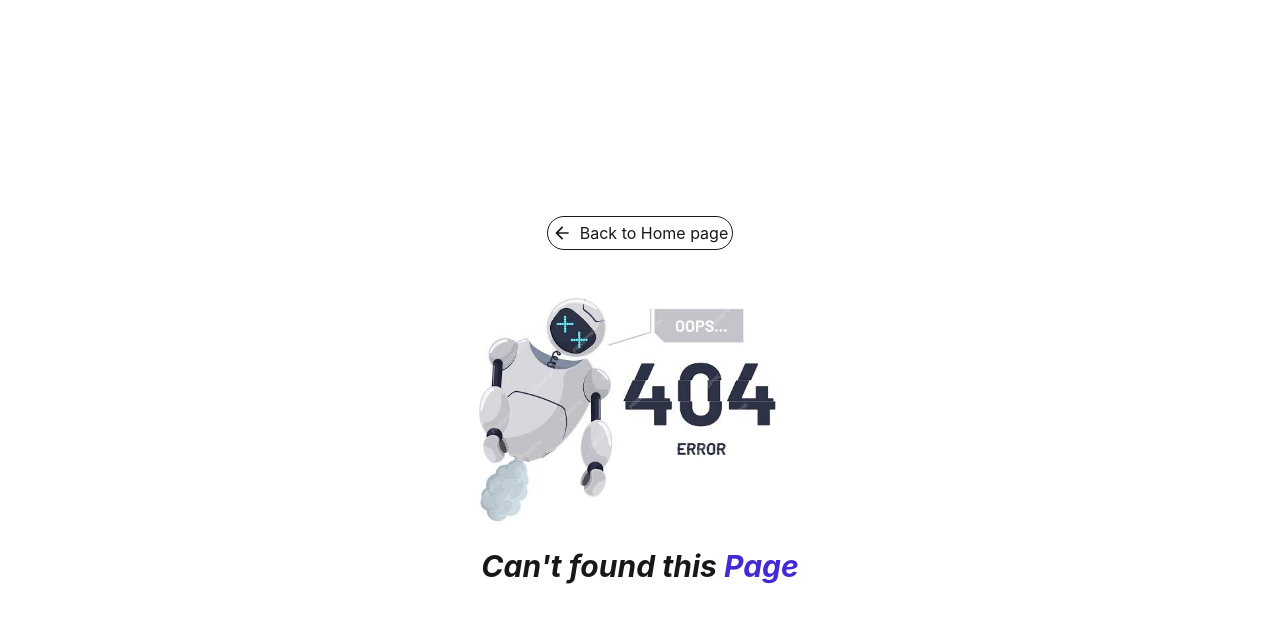
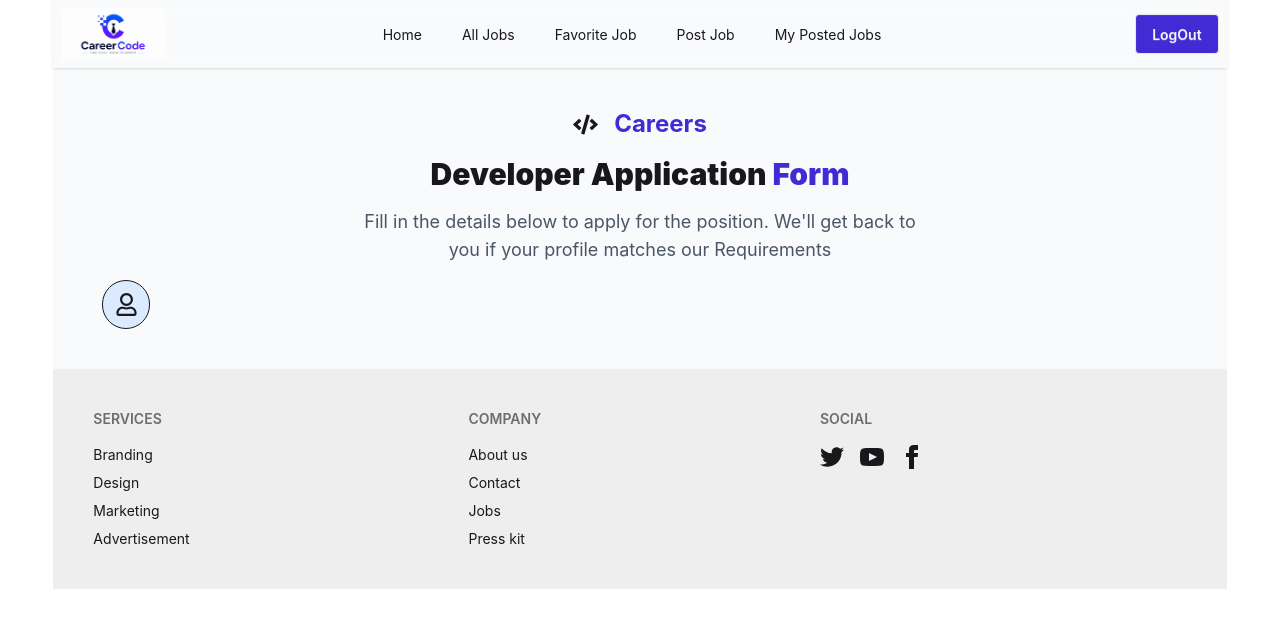
Before and after one commit to sohagroy7223/career-code-client, a React (Vite) app: page /application in a window 1280 px wide. Shown: the top 628 px of the page. Built offline with nearby package versions, Linux system fonts and the light colour scheme; no server answers; sample sign-in values are in the browser's storage.

Commit message:
addad from section

```diff
--- a/src/Router/router.jsx
+++ b/src/Router/router.jsx
@@ -13,6 +13,7 @@ import Register from "../component/Register";
 import PrivateRoute from "../PrivateRoute/PrivateRoute";
 import JobDetails from "../component/JobDetails";
 import FavoriteJobs from "../component/FavoriteJobs";
+import Form from "../component/Form";
 
 const router = createBrowserRouter([
   {
@@ -64,6 +65,14 @@ const router = createBrowserRouter([
         ),
       },
       {
+        path: "/application",
+        element: (
+          <PrivateRoute>
+            <Form></Form>
+          </PrivateRoute>
+        ),
+      },
+      {
         path: "/login",
         element: <Login></Login>,
       },
--- /dev/null
+++ b/src/component/Form.jsx
@@ -0,0 +1,32 @@
+import React from "react";
+import logo from "../assets/careerCode.png";
+import { FaCode, FaRegUser } from "react-icons/fa";
+
+const Form = () => {
+  return (
+    <div className="space-y-4">
+      <div className="space-y-4 flex flex-col justify-center items-center">
+        <h2 className="flex items-center gap-4 text-2xl font-bold">
+          <FaCode size={25}></FaCode>{" "}
+          <span className="text-primary">Careers</span>
+        </h2>
+        <h3 className="text-3xl font-black">
+          Developer Application <span className="text-primary">Form</span>
+        </h3>
+        <p className="text-gray-600 text-lg text-center">
+          Fill in the details below to apply for the position. We'll get back to{" "}
+          <br></br>
+          you if your profile matches our Requirements
+        </p>
+      </div>
+      <div className="w-11/12 mx-auto">
+        <div className="bg-blue-100 w-12 p-3 rounded-full border">
+          <FaRegUser size={23} />
+        </div>
+        <div></div>
+      </div>
+    </div>
+  );
+};
+
+export default Form;
--- a/src/component/JobDetails.jsx
+++ b/src/component/JobDetails.jsx
@@ -4,7 +4,7 @@ import { IoMdArrowBack } from "react-icons/io";
 import { IoLocation } from "react-icons/io5";
 import { MdHourglassFull } from "react-icons/md";
 import { VscRemoteExplorer } from "react-icons/vsc";
-import { useLoaderData, useNavigate } from "react-router";
+import { Link, useLoaderData, useNavigate } from "react-router";
 
 const JobDetails = () => {
   const data = useLoaderData();
@@ -68,7 +68,9 @@ const JobDetails = () => {
             </div>
           </div>
           <div className="flex justify-center items-center ">
-            <button className="btn bg-primary text-gray-100">Apply Now</button>
+            <Link to="/application" className="btn bg-primary text-gray-100">
+              Apply Now
+            </Link>
           </div>
         </li>
       </div>
```
